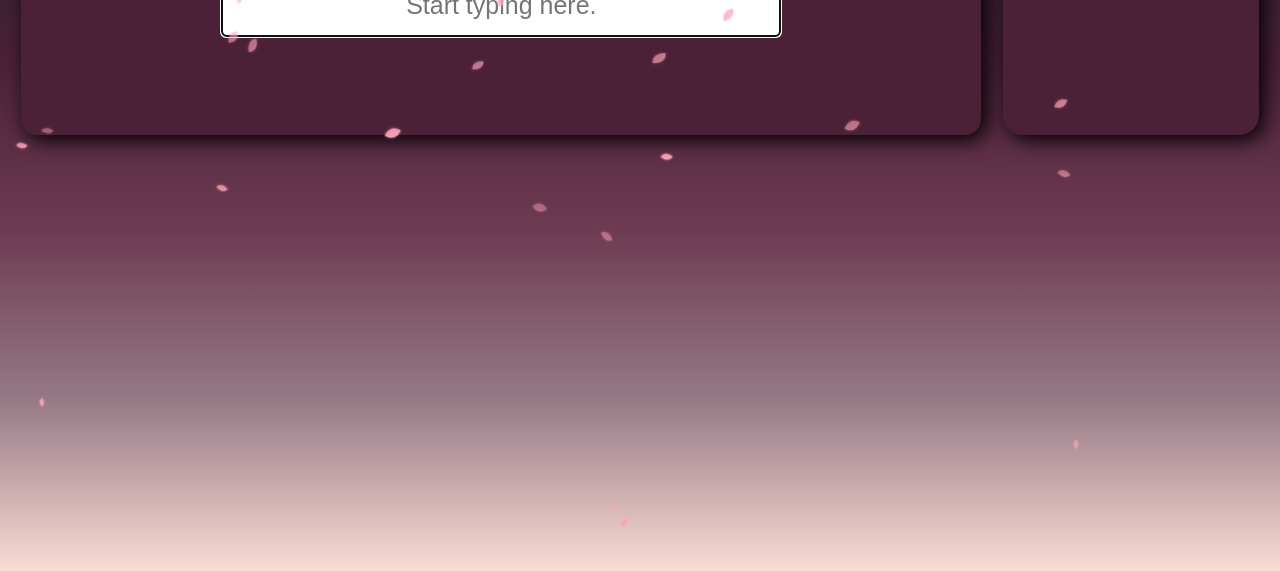
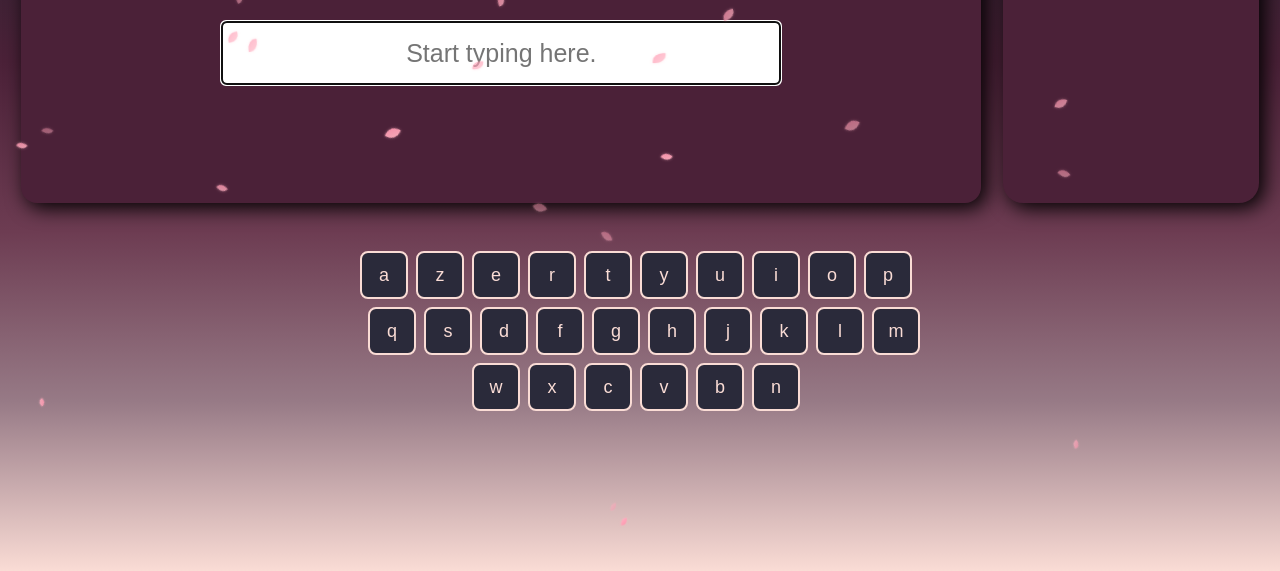
Before and after one commit to anthony07-a/exam-web1, a website: page final/index.html in a window 1280 px wide. Shown: the part 277-848 px from the top of the page. Drawn offline with nearby package versions, Linux system fonts and the light colour scheme; a web font is replaced by a local one.

Commit message:
Ajout clavier terminé

```diff
--- a/final/index.html
+++ b/final/index.html
@@ -33,6 +33,13 @@
             <p id="results">Results : </p>
         </div>
     </div>
+    <div class="funkey">
+        <div class="keyboard">
+            <div class="row" id="row1"></div>
+            <div class="row" id="row2"></div>
+            <div class="row" id="row3"></div>
+        </div>
+    </div>
 
     <script src="js/script.js"></script>
 </body>
--- a/final/js/script.js
+++ b/final/js/script.js
@@ -1,5 +1,5 @@
 function initPetals() {
-    // Injection du style
+    // Ajout du style
     const style = document.createElement('style');
     style.textContent = `
         .petal {
@@ -49,24 +49,6 @@ function initPetals() {
 
 document.addEventListener('DOMContentLoaded', initPetals);
 
-
-
-
-
-
-
-
-
-
-
-
-
-
-
-
-
-
-
 let startTime = null, previousEndTime = null;
 let currentWordIndex = 0;
 const wordsToType = [];
@@ -83,6 +65,36 @@ const words = {
     hard: ["synchronize", "complicated", "development", "extravagant", "misconception"]
 };
 
+//Add a virtual keyboard effect
+const layout = [
+    ["a", "z", "e", "r", "t", "y", "u", "i", "o", "p"],
+    ["q", "s", "d", "f", "g", "h", "j", "k", "l", "m"],
+    ["w", "x", "c", "v", "b", "n"]
+  ];
+
+  const keyboard = document.getElementById("keyboard");
+
+  document.addEventListener("keydown", (clickMe) => {
+    const key = clickMe.key.toLowerCase();
+    const keyElement = document.querySelector(`.key[data-key='${key}']`);
+    if (keyElement) {
+      keyElement.classList.add("active");
+      setTimeout(() => keyElement.classList.remove("active"), 200);
+    }
+  });
+
+  layout.forEach((rowKeys, rowIndex) => {
+const row = document.getElementById(`row${rowIndex + 1}`);
+rowKeys.forEach((key) => {
+  const keyEl = document.createElement("div");
+  keyEl.className = "key";
+  keyEl.textContent = key;
+  keyEl.dataset.key = key;
+  row.appendChild(keyEl);
+});
+});
+
+
 // Generate a random word from the selected mode
 const getRandomWord = (mode) => {
     const wordList = words[mode];
@@ -90,7 +102,7 @@ const getRandomWord = (mode) => {
 };
 
 // Initialize the typing test
-const startTest = (wordCount = 5) => {
+const startTest = (wordCount = 15) => {
     wordsToType.length = 0; // Clear previous words
     wordDisplay.innerHTML = ""; // Clear display
     currentWordIndex = 0;
@@ -184,7 +196,7 @@ const updateWord = (event) => {
             if (!previousEndTime) previousEndTime = startTime;
 
             const { wpm, accuracy } = getCurrentStats();
-            results.textContent = `WPM: ${wpm}, Accuracy: ${accuracy}%`;
+            results.textContent = `WPM: ${wpm} and your Accuracy: ${accuracy}%`;
 
             const wordElements = wordDisplay.children;
             const currentWordElement = wordElements[currentWordIndex];
--- a/final/style/styles.css
+++ b/final/style/styles.css
@@ -10,8 +10,7 @@ body{
     height: 100vh;
     width: 100%;
     background: linear-gradient(0deg, #FADCD5, #977a86,  #6D3C52, #4B2138, #2D222F, #1B0C1A);
-
-
+    overflow: hidden;
 }
 
 header h1{
@@ -38,6 +37,7 @@ main{
 main p{
     line-height: 3rem;
     white-space: 40px;
+    font-family: sans-serif;
 }
 
 .aside{
@@ -97,5 +97,63 @@ input{
 .explosion-container {
     position: relative;
     width: 100%;
-    height: 50px; /* Adjust height as needed */
+    height: 70px;
 }
+
+.funkey {
+    display: flex;
+    flex-direction: column;
+    align-items: center;
+    justify-content: center;
+    font-family: sans-serif;
+    margin-top: 3rem;
+  }
+  #row2{
+      margin-left: 8px;
+  }
+  #row3{
+      margin-left: 7rem;
+  }
+
+.keyboard {
+    display: grid;
+    grid-template-columns: repeat(13, 50px);
+    gap: 8px;
+    margin-bottom: 20px;
+  }
+
+  .key {
+    width: 48px;
+    height: 48px;
+    border: 2px solid #FADCD5;
+    border-radius: 8px;
+    color: #FADCD5;
+    font-size: 18px;
+    display: flex;
+    align-items: center;
+    justify-content: center;
+    background-color: #2a2a3a;
+    transition: background-color 0.2s;
+  }
+
+  .key.active {
+    background-color: #6D3C52;
+    animation: blink 0.4s ease-in-out;
+  }
+
+  @keyframes blink {
+    0%, 100% { background-color: #ffb7c5; }
+    50% { background-color: #ffb7c5; }
+  }
+
+.keyboard {
+display: flex;
+flex-direction: column;
+gap: 8px;
+margin-bottom: 20px;
+}
+
+.row {
+display: flex;
+gap: 8px;
+}
```
